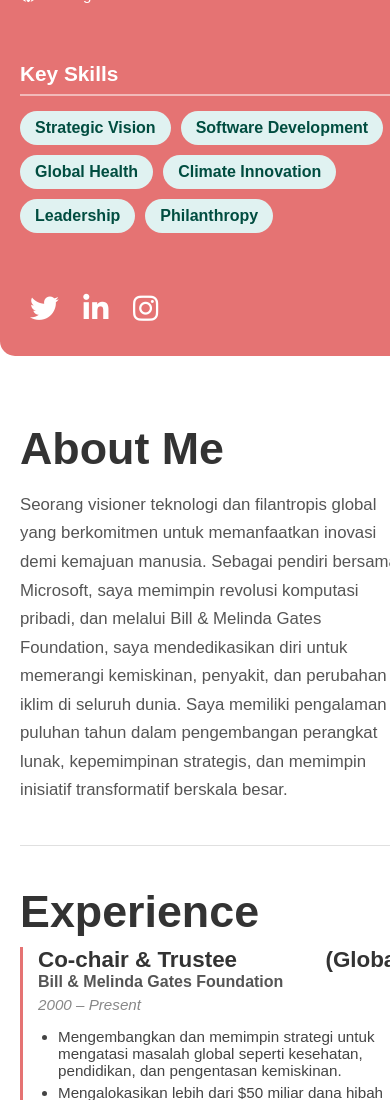
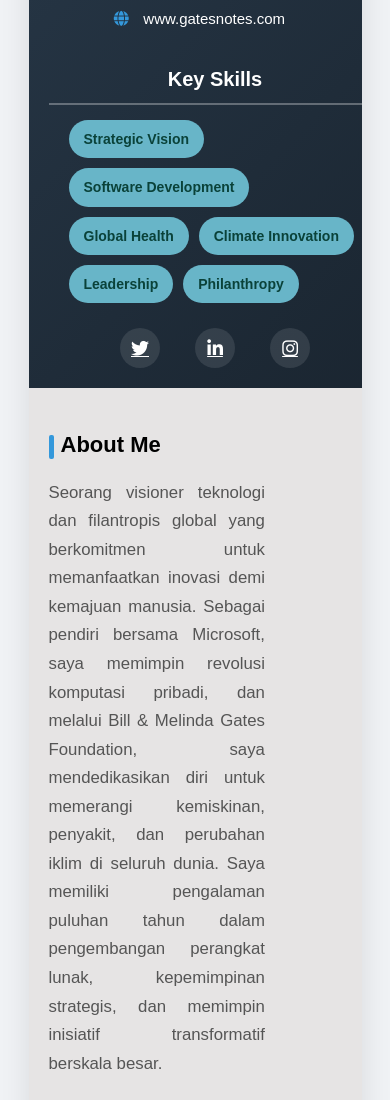
Before and after one commit to tiarafthzzhr/pemweb-html_css-P04-2025, a plain HTML site: page cv.html in a window 390 px wide. Shown: the part 540-1640 px from the top of the page. Drawn offline with Linux system fonts and the light colour scheme.

Commit message:
Replace old style.css with new version

```diff
--- a/style.css
+++ b/style.css
@@ -9,13 +9,16 @@
     justify-content: center;
     align-items: center;
     min-height: 100vh;
+    padding: 20px;
+    line-height: 1.6;
 }
 
 .container {
     display: flex;
+    margin: 0 auto;
     width: 90%;
     max-width: 1000px;
-    background-color: #fff;
+    background-color: #e6e4e4;
     border-radius: 15px;
     overflow: hidden;
     box-shadow: 0 10px 30px rgba(0, 0, 0, 0.1);
@@ -25,10 +28,10 @@
 /* GAYA SIDEBAR              */
 /* ==================================== */
 .profile-sidebar {
-    width: 35%;
-    background-color: #e57373;
-    color: #fff;
-    padding: 40px 20px;
+    width: 30%;
+    background: linear-gradient(135deg, #2c3e50, #1a2530);
+    color: white;
+    padding: 30px 25px;
     text-align: center;
     display: flex;
     flex-direction: column;
@@ -47,25 +50,65 @@
 
 .profile-sidebar h2 {
     margin: 15px 0 5px 0;
-    font-size: 2.2em;
+    font-size: 1.8em;
     font-weight: bold;
 }
 
 .profile-sidebar .subtitle {
     font-size: 1.1em;
-    opacity: 0.9;
+    font-style: italic;
+    opacity: 0.85;
     margin-bottom: 30px;
+    line-height: 1.4;
+}
+
+.cv-contact-info h3 {
+    font-size: 20px;
+    margin-bottom: 15px;
+    padding-bottom: 8px;
+    border-bottom: 2px solid rgba(255, 255, 255, 0.3);
+}
+
+.cv-contact-info p {
+    margin-bottom: 12px;
+    display: flex;
+    align-items: center;
+    font-size: 15px;
+}
+
+.cv-contact-info i {
+    margin-right: 12px;
+    width: 20px;
+    text-align: center;
+    color: #3498db;
+}
+
+.cv-social-icons {
+    display: flex;
+    justify-content: center;
+    gap: 15px;
+    margin-top: 25px;
 }
 
 .social-icons a {
-    color: #fff;
-    font-size: 1.8em;
+    display: inline-flex;
+    align-items: center;
+    justify-content: center;
+    color: white;
+    font-size: 18px;
     margin: 0 10px;
+    width: 40px;
+    height: 40px;
+    border-radius: 50%;
     transition: transform 0.3s ease;
+    background: rgba(255, 255, 255, 0.1);
+    transition: all 0.3s ease;
 }
 
 .social-icons a:hover {
     transform: scale(1.1);
+    background: #1d2f3b;
+    transform: translateY(-3px);
 }
 
 /* ==================================== */
@@ -104,14 +147,35 @@
 /* GAYA KONTEN UTAMA          */
 /* ==================================== */
 .main-content {
+    flex: 1;
     width: 65%;
     padding: 40px;
 }
 
 .main-content h1 {
-    font-size: 2.8em;
-    color: #333;
+    color: #333, #2c3e50;
+    font-size: 26px;
+    font-weight: 600;
+    position: relative;
+    padding-left: 12px;
     margin-bottom: 10px;
+}
+
+.cv-main-content h1:before {
+    content: '';
+    position: absolute;
+    left: 0;
+    top: 8px;
+    height: 24px;
+    width: 5px;
+    background: #3498db;
+    border-radius: 2px;
+}
+
+.cv-about-me .description {
+    font-size: 16px;
+    line-height: 1.7;
+    text-align: justify;
 }
 
 .main-content .tagline {
@@ -122,7 +186,7 @@
 
 .button-creative-cv {
     display: inline-block;
-    background-color: #e57373;
+    background-color: #272844;
     color: #fff;
     padding: 12px 25px;
     border-radius: 30px;
@@ -134,7 +198,7 @@
 }
 
 .button-creative-cv:hover {
-    background-color: #d35c5c;
+    background-color: #37386b;
 }
 
 .main-content .description {
@@ -142,6 +206,13 @@
     line-height: 1.7;
     color: #555;
     margin-bottom: 15px;
+}
+
+.cv-divider {
+    border: none;
+    height: 1px;
+    background: linear-gradient(to right, transparent, #0d27aa, transparent);
+    margin: 25px 0;
 }
 
 /* ==================================== */
@@ -154,12 +225,14 @@
 .experience-item, .education-item {
     margin-bottom: 30px;
     padding-left: 15px;
-    border-left: 3px solid #e57373;
+    border-left: 3px solid #5b9da2;
 }
 
 .experience-item h3, .education-item h3 {
     margin-top: 0;
+    margin-bottom: 5px;
     color: #333;
+    font-size: 20px;
 }
 
 .experience-item .date, .education-item .date {
@@ -167,6 +240,40 @@
     font-style: italic;
     margin-top: -10px;
     margin-bottom: 10px;
+}
+
+.job-location {
+    color: #868f90;
+    font-style: italic;
+    font-weight: normal;
+}
+
+.company-name {
+    color: #07505f;
+    font-weight: 600;
+    margin-bottom: 5px;
+    font-size: 17px;
+}
+
+.date {
+    color: #7f8c8d;
+    font-style: italic;
+    margin-bottom: 12px;
+    display: inline-block;
+    background: #f5f7fa;
+    padding: 4px 10px;
+    border-radius: 4px;
+    font-size: 14px;
+}
+
+.experience-item ul {
+    padding-left: 20px;
+}
+
+.experience-item li {
+    margin-bottom: 8px;
+    text-align: justify;
+    line-height: 1.6;
 }
 
 /* ==================================== */
@@ -180,31 +287,44 @@
 }
 
 .project-card {
+    display: flex;
+    flex-direction: column;
     background-color: #fff;
-    border-radius: 10px;
+    border-radius: 8px;
+    border: 1px solid #eaecef;
     padding: 20px;
     box-shadow: 0 4px 8px rgba(0, 0, 0, 0.1);
     transition: transform 0.3s ease, box-shadow 0.3s ease;
     text-align: center;
+    align-items: center;
+    min-height: 150px;
+    justify-content: center;
     overflow: hidden;
+    transition: all 0.3s ease;
 }
 
 .project-card img {
-    width: 100px;
-    height: 100px;
+    background: white;
+    width: 50px;
+    height: 50px;
     object-fit: contain;
     margin-bottom: 15px;
+    padding: 8px;
+    border-radius: 8px;
+    box-shadow: 0 2px 5px rgba(0, 0, 0, 0.05);
 }
 
 .project-card h3 {
     margin: 0;
-    font-size: 1.2em;
-    color: #004d40;
+    font-size: 16px;
+    font-weight: 600;
+    color: #2c3e50;
 }
 
 .project-card:hover {
+    border-color: #1c7fc1;
     transform: translateY(-5px);
-    box-shadow: 0 10px 20px rgba(0, 0, 0, 0.2);
+    box-shadow: 0 10px 20px rgba(0, 0, 0, 0.1);
 }
 
 /* ==================================== */
@@ -217,164 +337,80 @@
     padding: 0 20px;
 }
 
+.cv-skills h3 {
+    font-size: 20px;
+    margin-bottom: 15px;
+    padding-bottom: 8px;
+    border-bottom: 2px solid rgba(255, 255, 255, 0.3);
+}
+
 .skills-list .skill-item {
-    background-color: #e0f2f1;
-    color: #004d40;
+    background-color: #68b5c8;
+    color: #0a4239;
     padding: 8px 15px;
     border-radius: 20px;
+    font-size: 14px;
     font-weight: bold;
+    transition: all 0.3s ease;
+}
+
+.skill-item:hover {
+    background: rgba(165, 184, 224, 0.7);
+    transform: translateY(-2px);
 }
 
 /* ==================================== */
-/* GAYA UNTUK CV (REVISI)     */
+/* Resposive     */
 /* ==================================== */
+
+/* Responsif untuk Tablet */
+@media (max-width: 900px) {
     .cv-container {
-    max-width: 1200px;
-    min-height: 90vh;
-    align-items: flex-start;
+        flex-direction: column;
+    }
+
+    .profile-sidebar {
+        width: 100%;
+        padding: 25px;
     }
 
     .cv-main-content {
-    padding: 40px 50px;
+        padding: 30px;
     }
 
-.cv-section {
-    margin-bottom: 30px;
+    .projects-grid {
+        grid-template-columns: repeat(2, 1fr);
+    }
 }
 
-.cv-section h1 {
-    font-size: 2.2em;
-    color: #333;
-    border-bottom: 2px solid #eee;
-    padding-bottom: 10px;
-    margin-bottom: 25px;
+/* Responsif untuk Mobile */
+@media (max-width: 600px) {
+    body {
+        padding: 10px;
     }
 
-.cv-divider {
-    border: 0;
-    height: 1px;
-    background: #e0e0e0;
-    margin: 40px 0;
-}
-
-.profile-sidebar .cv-contact-info,
-.profile-sidebar .cv-skills {
-    text-align: left;
-    width: 100%;
-    margin-bottom: 30px;
-}
-
-.profile-sidebar .cv-contact-info h3,
-.profile-sidebar .cv-skills h3 {
-    color: #fff;
-    font-size: 1.3em;
-    border-bottom: 2px solid rgba(255, 255, 255, 0.5);
-    padding-bottom: 8px;
-    margin-bottom: 15px;
-}
-
-.profile-sidebar .cv-contact-info p {
-    font-size: 0.95em;
-    margin-bottom: 8px;
-    display: flex;
-    align-items: center;
-}
-
-.profile-sidebar .cv-contact-info i {
-    margin-right: 10px;
-    font-size: 1.1em;
-}
-
-.cv-skills .skills-list {
-    justify-content: flex-start;
-    padding: 0;
-}
-
-.profile-sidebar .cv-social-icons {
-    margin-top: 30px;
-}
-
-.cv-experience .experience-item h3 {
-    margin-top: 0;
-    margin-bottom: 5px;
-    color: #333;
-    font-size: 1.4em;
-    display: flex;
-    justify-content: space-between;
-    align-items: baseline;
-}
-
-.cv-experience .company-name {
-    font-weight: bold;
-    color: #555;
-    margin-top: -5px;
-    margin-bottom: 5px;
-}
-
-.cv-experience .date, .cv-education .date {
-    font-size: 0.95em;
-    color: #888;
-    font-style: italic;
-    margin-top: 0;
-    margin-bottom: 10px;
-}
-
-.cv-experience ul {
-    list-style: disc;
-    margin-left: 20px;
-    padding-left: 0;
-    font-size: 0.95em;
-    color: #444;
-}
-
-.cv-experience ul li {
-    margin-bottom: 5px;
-}
-
-.cv-education .job-location {
-    font-size: 0.8em;
-    color: #666;
-    font-style: italic;
-    font-weight: normal;
-}
-
-.cv-projects .projects-grid {
-    padding: 0;
-    grid-template-columns: repeat(auto-fit, minmax(180px, 1fr));
-}
-
-/* ==================================== */
-/* RESPONSIVE DESIGN           */
-/* ==================================== */
-@media (max-width: 768px) {
-    .container, .cv-container {
-        flex-direction: column;
-        width: 100%;
-        border-radius: 0;
-        box-shadow: none;
-        min-height: auto;
-    }
-
-    .profile-sidebar, .main-content {
-        width: 100%;
-        padding: 30px 20px;
+    .cv-main-content {
+        padding: 20px;
     }
 
     .profile-sidebar {
-        border-radius: 0 0 15px 15px;
-        align-items: flex-start;
+        padding: 20px;
     }
 
-    .profile-sidebar h2, .profile-sidebar .subtitle {
-        text-align: left;
-        width: 100%;
+    .profile-photo {
+        width: 130px;
+        height: 130px;
     }
 
-    .profile-sidebar .profile-photo {
-        margin-left: 0;
+    .projects-grid {
+        grid-template-columns: 1fr;
     }
 
-    .main-content {
-        padding-top: 30px;
+    .cv-main-content h1 {
+        font-size: 22px;
+    }
+
+    .experience-item h3, .education-item h3 {
+        font-size: 18px;
     }
 }
```
Lines whose indentation alone changed are shown as unchanged.
